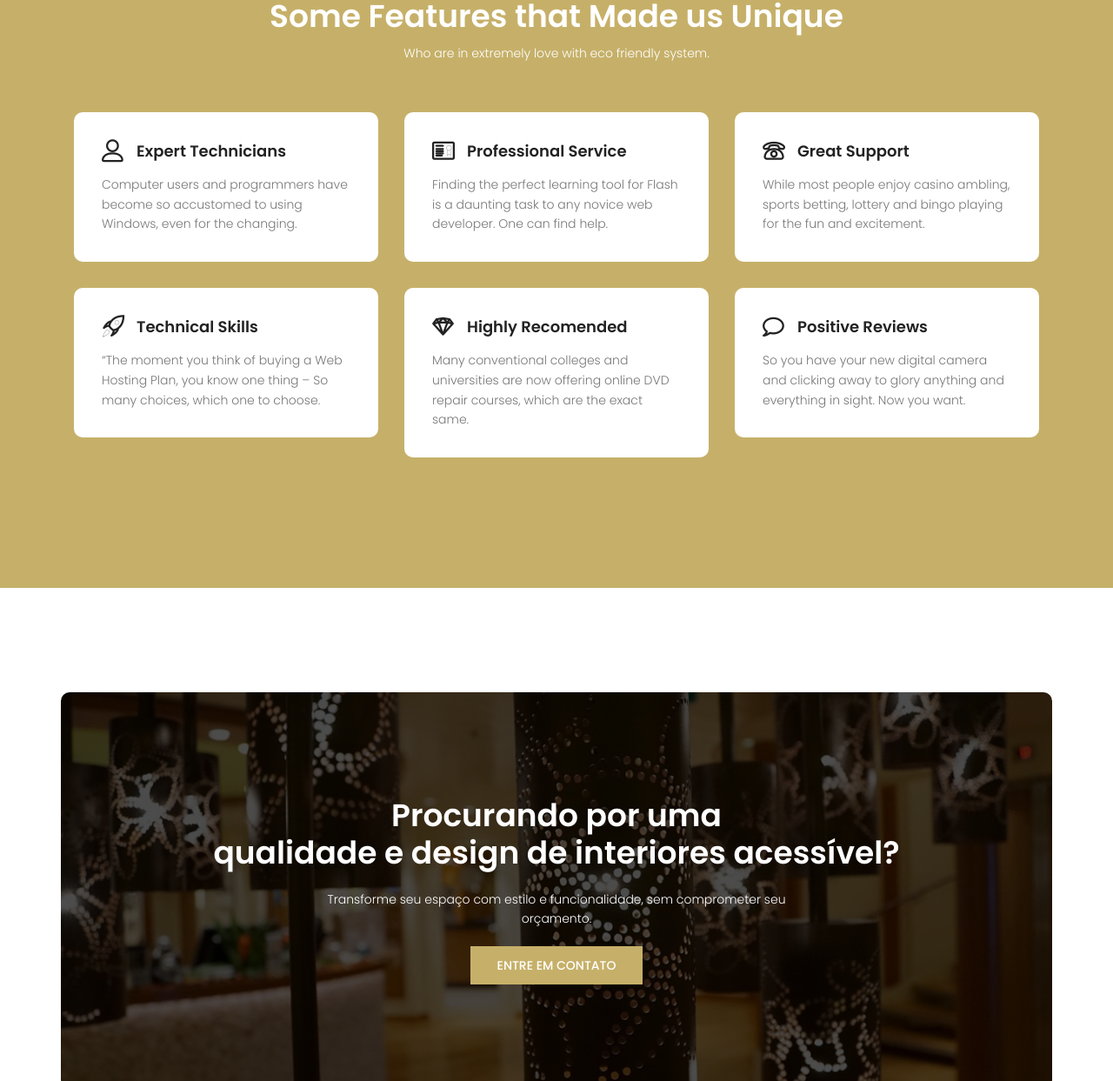
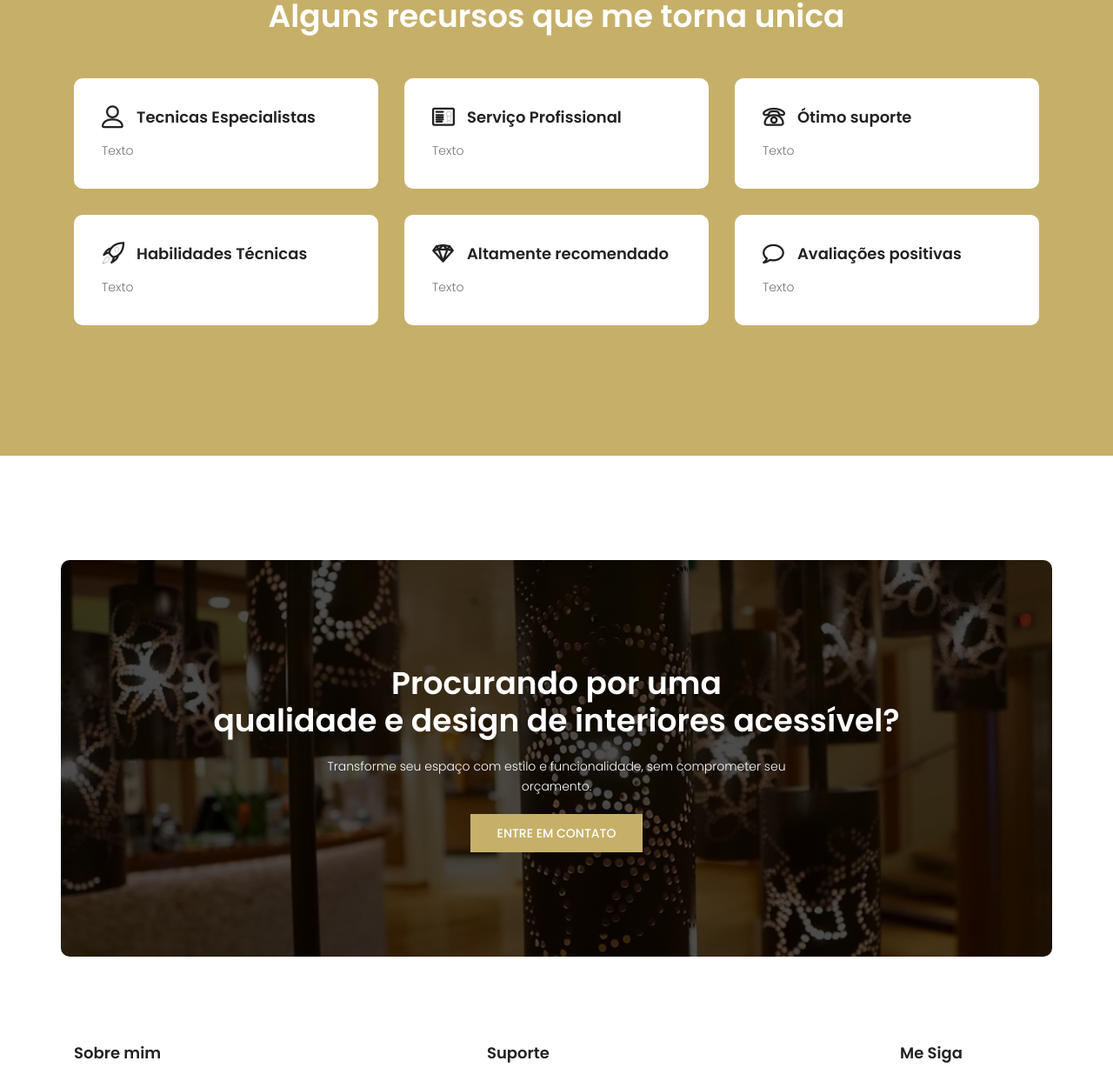
Before and after one commit to LuidyTeles/Site-Decoracao, a plain HTML site: page index.html in a window 1280 px wide. Shown: the part 2532-3775 px from the top of the page at 87% size. Drawn offline with nearby package versions, Linux system fonts and the light colour scheme; some packages are replaced by stand-ins of ours.

Commit message:
FIX - Trocando alguns nomes

```diff
--- a/index.html
+++ b/index.html
@@ -219,86 +219,76 @@
 		<div class="container">
 			<div class="row d-flex justify-content-center">
 				<div class="col-md-12 pb-40 header-text text-center">
-					<h1 class="pb-10 text-white">Some Features that Made us Unique</h1>
-					<p class="text-white">
-						Who are in extremely love with eco friendly system.
-					</p>
+					<h1 class="pb-10 text-white">Alguns recursos que me torna unica</h1>
 				</div>
 			</div>
 			<div class="row">
 				<div class="col-lg-4 col-md-6">
 					<div class="single-feature">
-						<a href="#" class="title d-flex flex-row align-items-center">
+						<a class="title d-flex flex-row align-items-center">
 							<span class="lnr lnr-user"></span>
-							<h4>Expert Technicians</h4>
+							<h4>Tecnicas Especialistas</h4>
 						</a>
 						<p>
-							Computer users and programmers have become so accustomed to using Windows, even for the
-							changing.
+							Texto
 						</p>
 					</div>
 				</div>
 				<div class="col-lg-4 col-md-6">
 					<div class="single-feature">
-						<a href="#" class="title d-flex flex-row align-items-center">
+						<a class="title d-flex flex-row align-items-center">
 							<span class="lnr lnr-license"></span>
-							<h4>Professional Service</h4>
+							<h4>Serviço Profissional</h4>
 						</a>
 						<p>
-							Finding the perfect learning tool for Flash is a daunting task to any novice web developer.
-							One can find help.
+							Texto
 						</p>
 					</div>
 				</div>
 				<div class="col-lg-4 col-md-6">
 					<div class="single-feature">
-						<a href="#" class="title d-flex flex-row align-items-center">
+						<a class="title d-flex flex-row align-items-center">
 							<span class="lnr lnr-phone"></span>
-							<h4>Great Support</h4>
+							<h4>Ótimo suporte</h4>
 						</a>
 						<p>
-							While most people enjoy casino ambling, sports betting, lottery and bingo playing for the
-							fun and excitement.
+							Texto
 						</p>
 					</div>
 				</div>
 				<div class="col-lg-4 col-md-6">
 					<div class="single-feature">
-						<a href="#" class="title d-flex flex-row align-items-center">
+						<a class="title d-flex flex-row align-items-center">
 							<span class="lnr lnr-rocket"></span>
-							<h4>Technical Skills</h4>
+							<h4>Habilidades Técnicas</h4>
 						</a>
 						<p>
-							“The moment you think of buying a Web Hosting Plan, you know one thing – So many choices,
-							which one to choose.
+							Texto
 						</p>
 					</div>
 				</div>
 				<div class="col-lg-4 col-md-6">
 					<div class="single-feature">
-						<a href="#" class="title d-flex flex-row align-items-center">
+						<a class="title d-flex flex-row align-items-center">
 							<span class="lnr lnr-diamond"></span>
-							<h4>Highly Recomended</h4>
+							<h4>Altamente recomendado</h4>
 						</a>
 						<p>
-							Many conventional colleges and universities are now offering online DVD repair courses,
-							which are the exact same.
+							Texto
 						</p>
 					</div>
 				</div>
 				<div class="col-lg-4 col-md-6">
 					<div class="single-feature">
-						<a href="#" class="title d-flex flex-row align-items-center">
+						<a class="title d-flex flex-row align-items-center">
 							<span class="lnr lnr-bubble"></span>
-							<h4>Positive Reviews</h4>
+							<h4>Avaliações positivas</h4>
 						</a>
 						<p>
-							So you have your new digital camera and clicking away to glory anything and everything in
-							sight. Now you want.
+							Texto
 						</p>
 					</div>
 				</div>
-
 			</div>
 		</div>
 	</section>
@@ -339,14 +329,13 @@
 				</div>
 				<div class="col-lg-5  col-md-6 col-sm-6">
 					<div class="single-footer-widget">
-						<h6>Newsletter</h6>
-						<p>Stay update with our latest</p>
+						<h6>Suporte</h6>
 						<div class="" id="mc_embed_signup">
 							<form target="_blank" novalidate="true"
 								action="https://spondonit.us12.list-manage.com/subscribe/post?u=1462626880ade1ac87bd9c93a&amp;id=92a4423d01"
 								method="get" class="form-inline">
-								<input class="form-control" name="EMAIL" placeholder="Email Address"
-									onfocus="this.placeholder = ''" onblur="this.placeholder = 'Email Address'"
+								<input class="form-control" name="E-MAIL" placeholder="Insira seu E-mail"
+									onfocus="this.placeholder = ''" onblur="this.placeholder = 'Insira seu E-mail'"
 									required="" type="email">
 								<button class="click-btn btn btn-default"><i class="lnr lnr-arrow-right"
 										aria-hidden="true"></i></button>
@@ -364,8 +353,9 @@
 						<h6>Me Siga</h6>
 						<p>Midias Sociais</p>
 						<div class="footer-social d-flex align-items-center">
-							<a href="#"><i class="fa fa-instagram"></i></a>
-							<a href="#"><i class="fa fa-facebook"></i></a>
+							<a href="#"><i class="fa fa-instagram fa-2x"></i></a>
+							<a href="#"><i class="fa fa-facebook fa-2x"></i></a>
+							<a href="#"><i class="fa fa-envelope fa-2x"></i></a>
 						</div>
 					</div>
 				</div>
```
